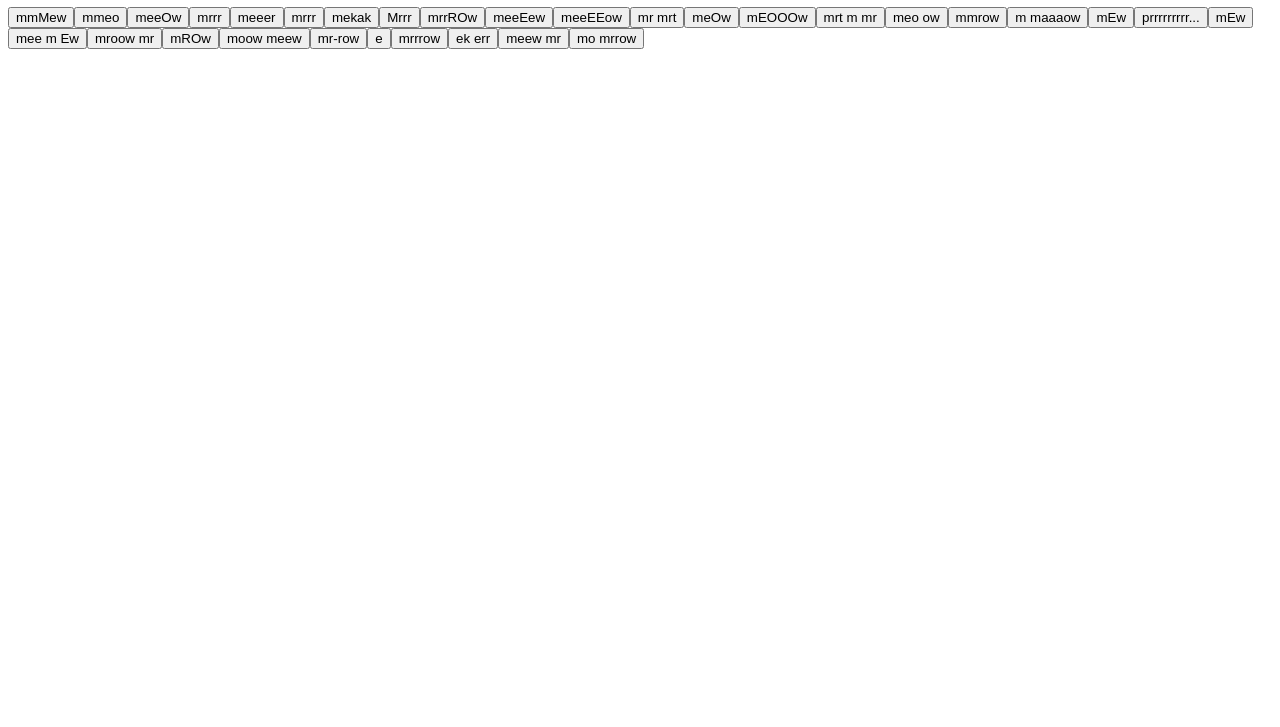
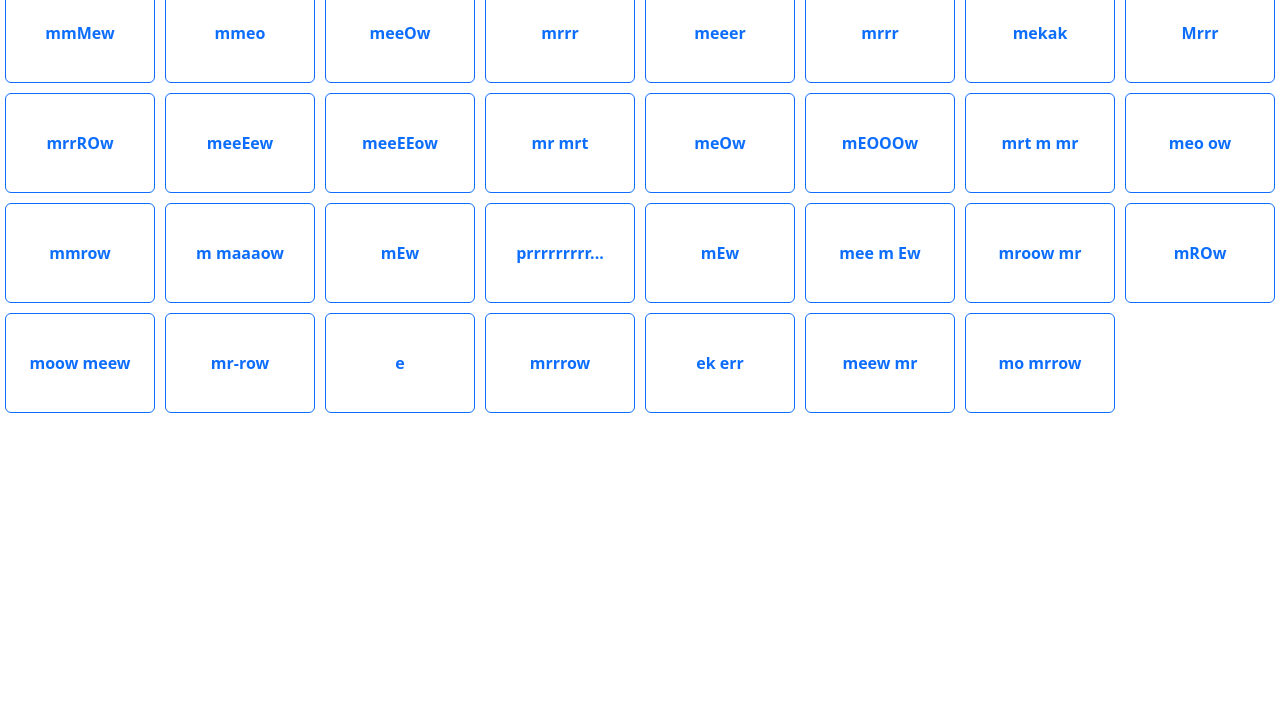
Before and after one commit to Kmek/soundboard, a plain HTML site: page index.html in a window 1280 px wide. Shown: the part 73-800 px from the top of the page. Drawn offline with nearby package versions, Linux system fonts and the light colour scheme.

Commit message:
Add bootstrap styles, and make buttons gri layout

```diff
--- a/index.html
+++ b/index.html
@@ -5,7 +5,8 @@
     <meta name="author" content="Kate Keefe">
     <meta name="description" content="A soundboard webpage">
 
-    <!-- <link href="https://cdn.jsdelivr.net/npm/bootstrap@5.3.8/dist/css/bootstrap.min.css" rel="stylesheet" integrity="sha384-sRIl4kxILFvY47J16cr9ZwB07vP4J8+LH7qKQnuqkuIAvNWLzeN8tE5YBujZqJLB" crossorigin="anonymous"> -->
+    <link href="https://cdn.jsdelivr.net/npm/bootstrap@5.3.8/dist/css/bootstrap.min.css" rel="stylesheet" integrity="sha384-sRIl4kxILFvY47J16cr9ZwB07vP4J8+LH7qKQnuqkuIAvNWLzeN8tE5YBujZqJLB" crossorigin="anonymous"/>
+    <link href="styles/style.css" rel="stylesheet"/>
 
     <script src="scripts/data.js"></script>
   </head>
@@ -14,11 +15,9 @@
       <h1 id="title">Soundboard</h1>
     </div>
 
-    <div id="page">
+    <div id="soundboard"></div>
 
-      <div id="soundboard"></div>
-      <div id="soundboardLibrary"></div>
-    </div>
+    <div id="soundboardLibrary"></div>
 
     <!-- <div id="footer">
       <span id="footerText">Portfolio & website made by Kate Keefe</span>
@@ -26,5 +25,7 @@
     </div> -->
 
     <script src="scripts/script.js"></script>
+
+    <script src="https://cdn.jsdelivr.net/npm/bootstrap@5.3.8/dist/js/bootstrap.bundle.min.js" integrity="sha384-FKyoEForCGlyvwx9Hj09JcYn3nv7wiPVlz7YYwJrWVcXK/BmnVDxM+D2scQbITxI" crossorigin="anonymous"></script>
   </body>
 </html>
--- a/scripts/script.js
+++ b/scripts/script.js
@@ -21,6 +21,8 @@ audioData.forEach(a => {
 
   let audioBtn = document.createElement("button");
   audioBtn.innerHTML = a.title;
+  audioBtn.type = "button"; // For Bootstrap
+  audioBtn.classList.add("btn", "btn-outline-primary", "audio-button"); // "btn" and "btn-outline-primary" are from Bootstrap
   audioBtn.onclick = () => {
     audioNode.cloneNode().play()
   }
--- /dev/null
+++ b/styles/style.css
@@ -0,0 +1,12 @@
+
+#soundboard {
+    display: grid;
+    gap: 10px;
+    grid-template-columns: repeat(auto-fit, 150px);
+    justify-content: center;
+}
+
+.audio-button {
+    height: 100px;
+    font-weight: bold;
+}
```
